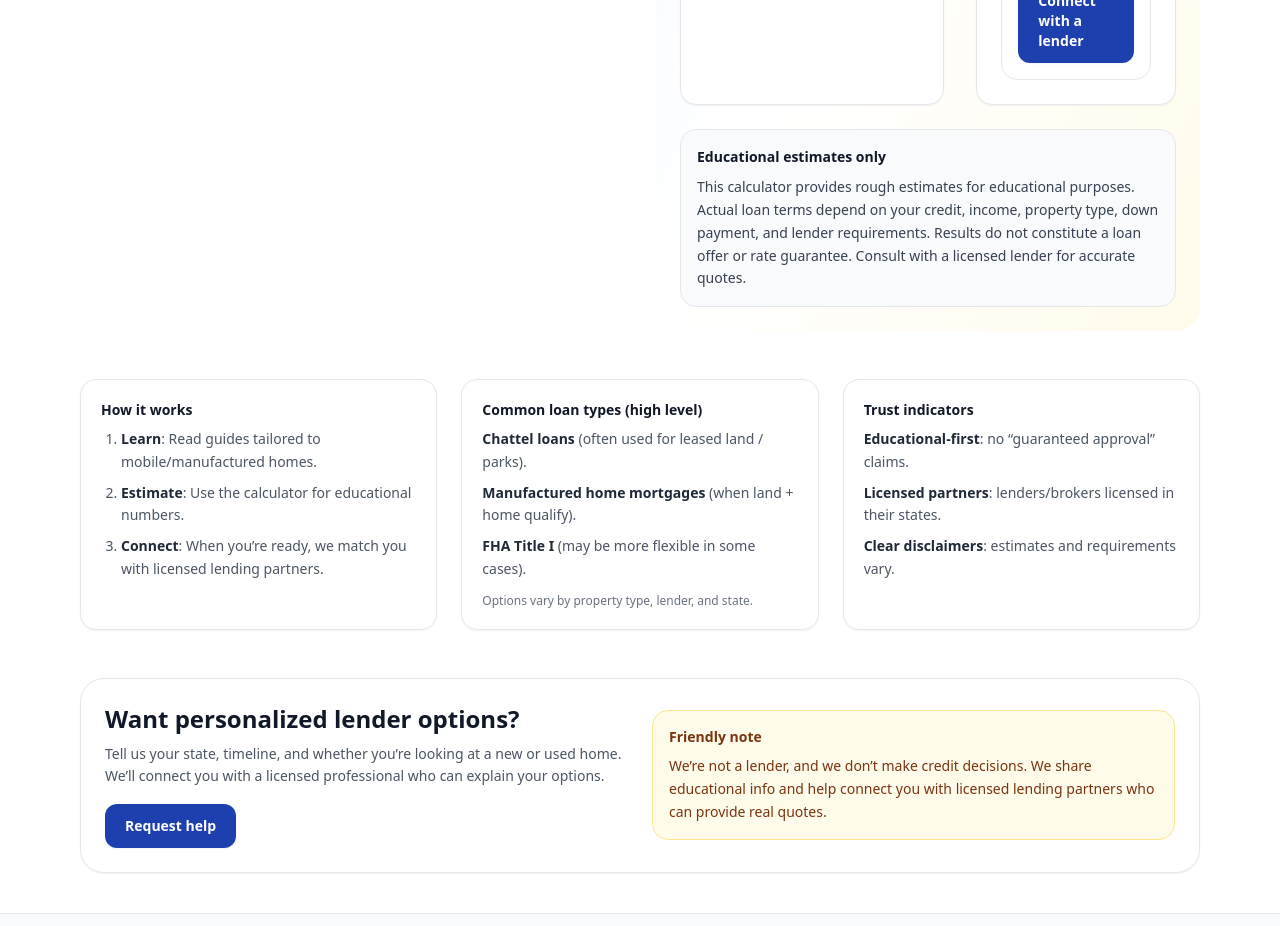
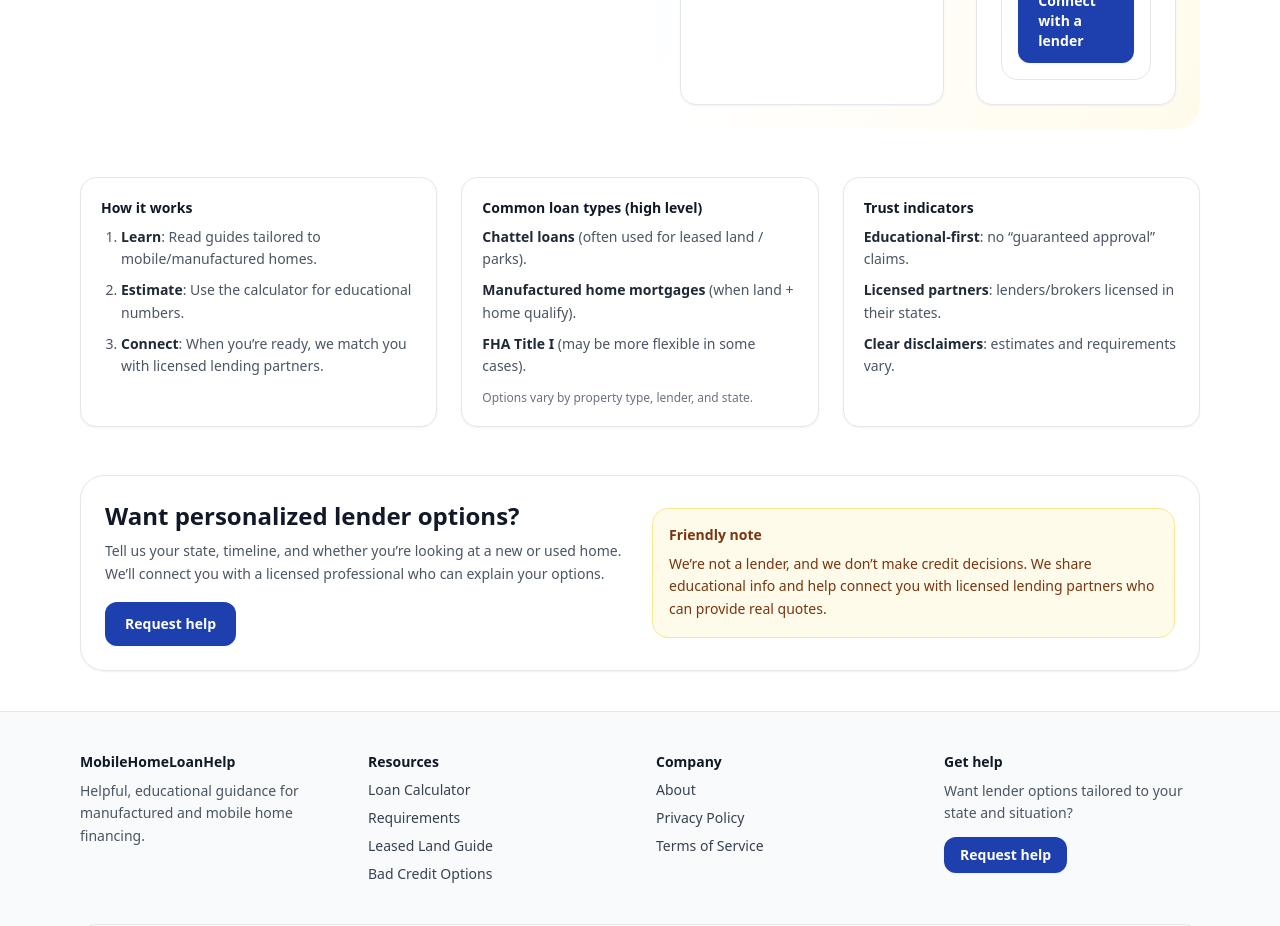
Before and after one commit to PresidentHadley/mobile-home-loan-help, a Next.js app: page / in a window 1280 px wide. Shown: the part 900-1826 px from the top of the page. Built offline with nearby package versions, Linux system fonts and the light colour scheme; no server answers.

Commit message:
Remove calculator disclaimer block
Rely on the global footer disclaimer to reduce repetition and keep the calculator UI clean.

```diff
--- a/components/Calculator.tsx
+++ b/components/Calculator.tsx
@@ -2,7 +2,6 @@
 
 import { useMemo, useState } from "react";
 import { calculateLoan, formatCurrency, type LoanTermYears } from "@/lib/calculations";
-import { DisclaimerBox } from "@/components/DisclaimerBox";
 import { CTAButton } from "@/components/CTAButton";
 
 function clamp(n: number, min: number, max: number) {
@@ -182,15 +181,6 @@ export function Calculator() {
           </div>
         </div>
       </div>
-
-      <div className="rounded-2xl border border-gray-200 bg-gray-50 p-4 text-sm leading-relaxed text-gray-700">
-        <div className="font-semibold text-gray-900">Educational estimates only</div>
-        <p className="mt-2">
-          This calculator provides rough estimates for educational purposes. Actual loan terms depend on your credit,
-          income, property type, down payment, and lender requirements. Results do not constitute a loan offer or rate
-          guarantee. Consult with a licensed lender for accurate quotes.
-        </p>
-      </div>
     </div>
   );
 }
```
